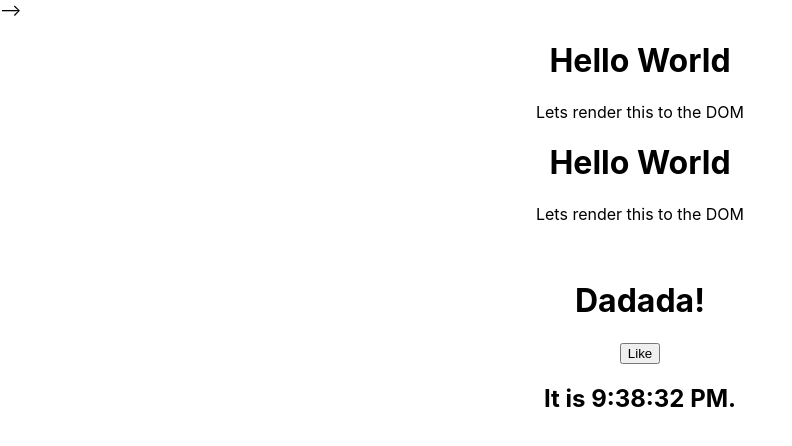
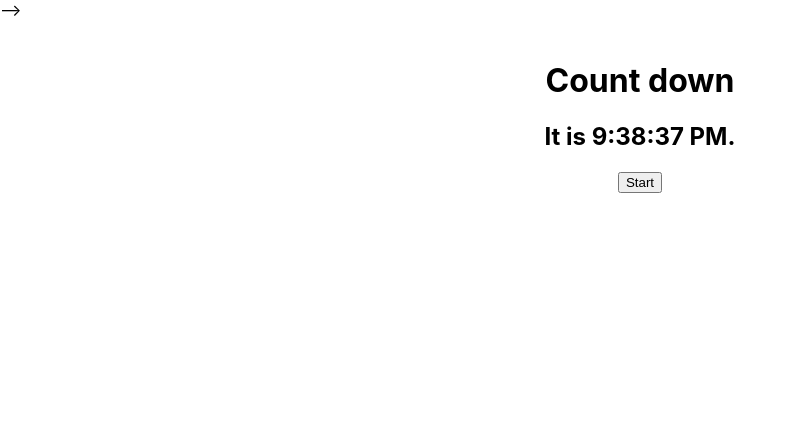
Before and after one commit to AnnKemp/pomodoro-project, a React (Create React App) app: page / in a window 1280 px wide. Shown: the top 446 px of the page, without its empty margins (0-792 px from the left). Built offline with nearby package versions, Linux system fonts and the light colour scheme.

Commit message:
latest version

```diff
--- a/src/App.js
+++ b/src/App.js
@@ -1,30 +1,70 @@
-import React from 'react';
-import logo from './logo.svg';
+import React, {useEffect} from 'react';
 import './App.css';
 
+let timer=false;
+let minutes=20;
+
+const start = <button onClick="">Start</button>;
+const stop = <button onClick="">Stop</button>;
+const plus = <button onClick={sum(minutes)}>+</button>;
+const min = <button onClick={minus(minutes)}>-</button>;
+
+function sum(minutes) {
+    minutes+=1;
+    return minutes;
+}function minus(minutes) {
+    minutes-=1;
+    return minutes;
+}
+/*clicked(e) {
+    setState({
+            input: e.target.value,
+            userAge: ‘’
+});*/
+class Clock extends React.Component {
+    constructor(props) {
+        super(props);
+        this.state = {date: new Date()};
+    }
+    componentDidMount() {
+        this.timerID = setInterval(
+            () => this.tick(),
+            1000
+        );
+    }
+    componentWillUnmount() {
+        clearInterval(this.timerID);
+    }
+    tick() {
+        this.setState({
+            date: new Date()
+        });
+    }
+    render() {
+        return (
+            <div>
+                <h1>Count down</h1>
+                <h2>It is {this.state.date.toLocaleTimeString()}.</h2>
+            </div>
+        );
+    }
+}
 function App() {
-  const JSX = (
-      <div>
-        <h1>Hello World</h1>
-        <p>Lets render this to the DOM</p>
-      </div>
-  );
-    const element = React.createElement(
-        'h1',
-        {className: 'greeting'},
-        'Dadada!'
-    );
   return (
     <div className="App">
-      <h1>Hello World</h1>
-      <p>Lets render this to the DOM</p>
-      {JSX}<br />{element}
+
+        {/*  { (timer==true)
+            ? stop:start
+            (start==true)
+            ? reset
+            : buttonThree}*/}
+    <br />
+        <Clock />
       <button onClick={() => this.setState({ liked: true })}>
-        Like
+        Start
       </button>
-        <h2>It is {new Date().toLocaleTimeString()}.</h2>
+
     </div>
   );
 }
-setInterval(App, 1000);
 export default App;
```
